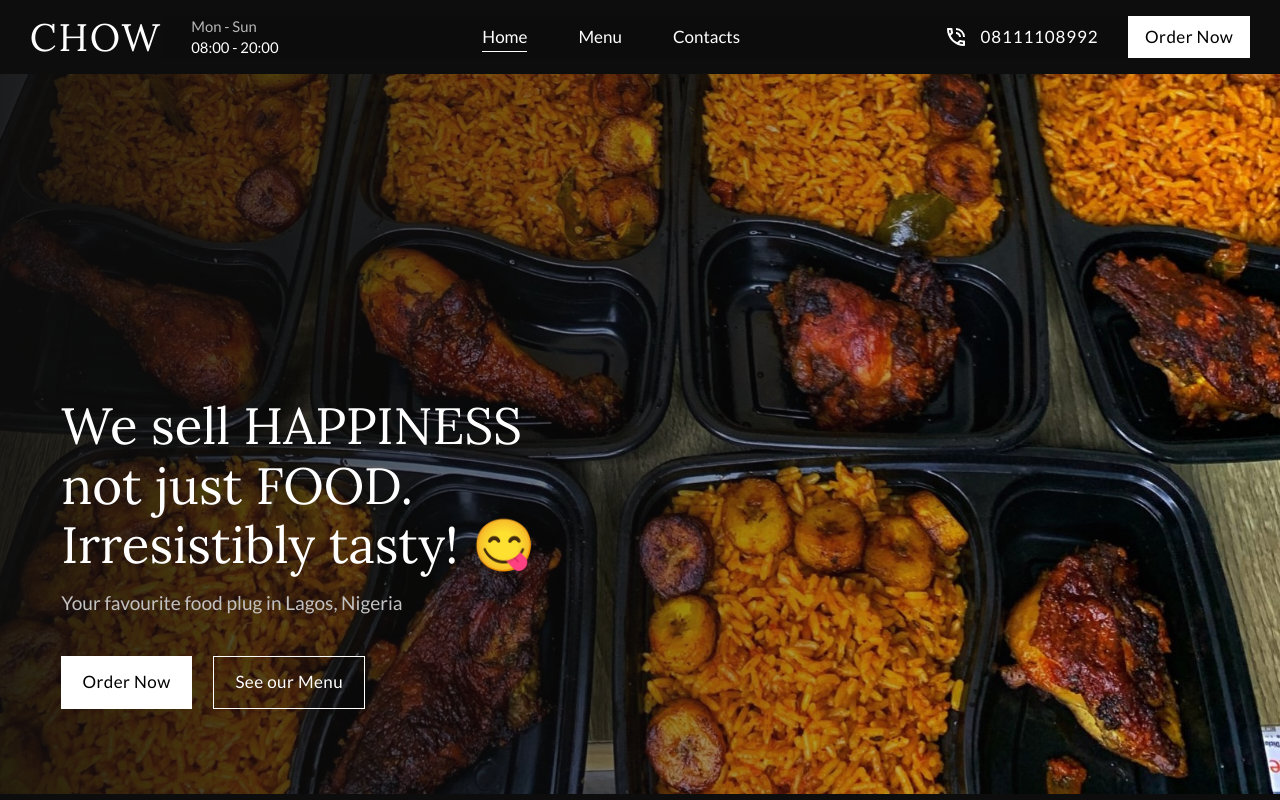
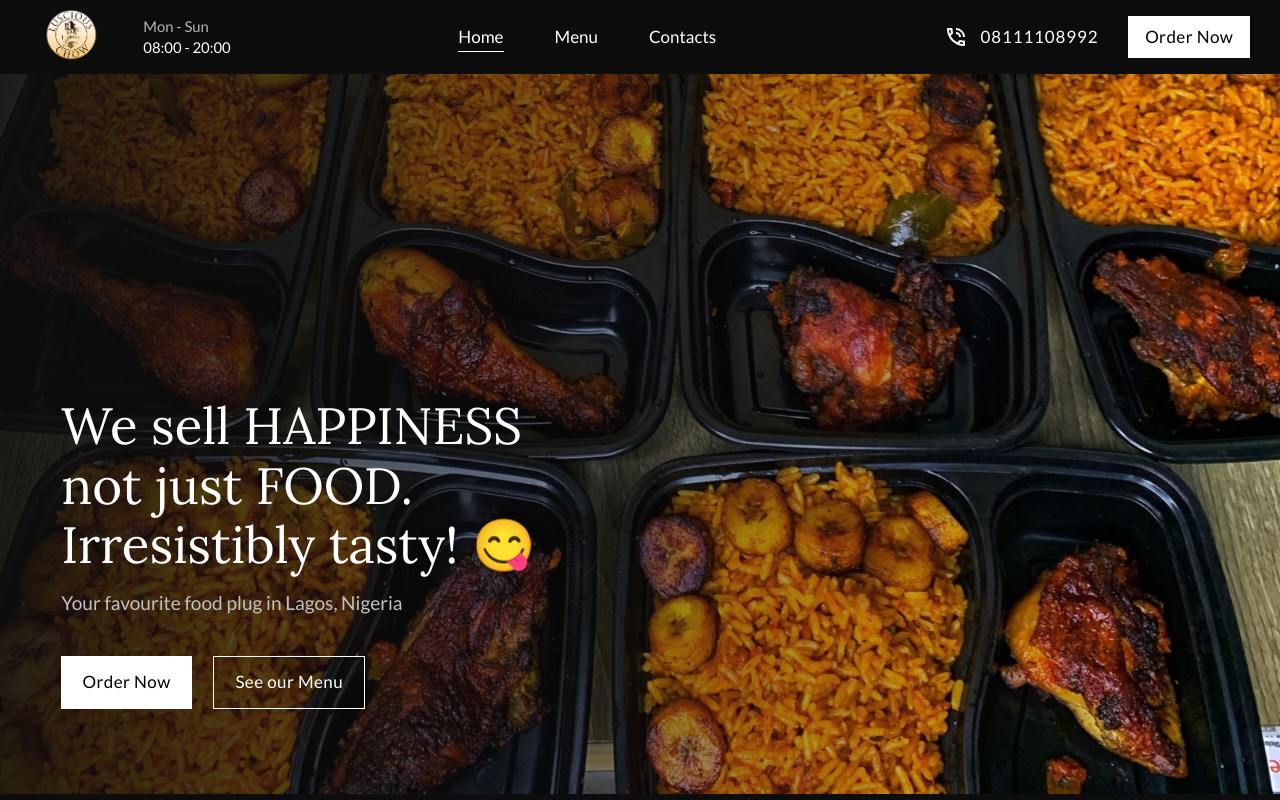
Before and after one commit to timhilehin1/luscious-chow, a Next.js app: page / in a window 1280 px wide. Shown: the top 800 px of the page. Built offline with nearby package versions, Linux system fonts and the light colour scheme.

Commit message:
added logo

```diff
--- a/src/components/Navbar.tsx
+++ b/src/components/Navbar.tsx
@@ -1,13 +1,18 @@
 "use client";
 import Link from "next/link";
 import { usePathname } from "next/navigation";
-import React, { useState } from "react";
+import React, { useEffect, useState } from "react";
 import { MdOutlinePhoneInTalk } from "react-icons/md";
 import FadeInComponent from "./Animation/FadeInComponent";
+import Image from "next/image";
 
 const Navbar = () => {
 	const pathname = usePathname();
 	const [isOpen, setIsOpen] = useState(false);
+
+  useEffect(()=>{
+    setIsOpen(false)
+  }, [pathname])
 
 	const toggleMenu = () => {
 		setIsOpen(!isOpen);
@@ -24,9 +29,14 @@ const Navbar = () => {
 				<div className="flex items-center h-[65px]">
 					<Link
 						href="/"
-						className="tracking-wider lora-heading capitalize text-3xl md:text-4xl"
+						className="tracking-wider lora-heading capitalize text-3xl md:text-4xl h-[90%] md:h-full w-[90px] relative"
 					>
-						CHOW
+						<Image
+            src={'/assets/images/logo.png'}
+            className="absolute w-full h-full object-contain"
+            fill
+            alt="cake image"
+          />
 					</Link>
 
 					<section
```
